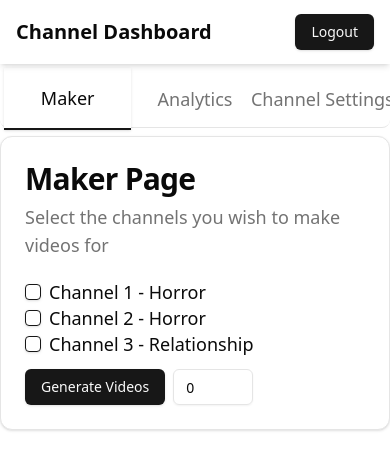
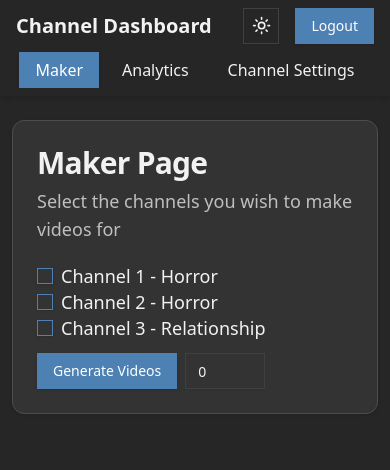
Before and after one commit to OBress/YT-Frontend, a React (Vite) app: page /channel-navigator in a window 390 px wide. Shown: the top 470 px of the page. Built offline with nearby package versions, Linux system fonts and the light colour scheme; sample sign-in values are in the browser's storage.

Commit message:
added light/dark mode as well as better mobile support

```diff
--- a/src/index.css
+++ b/src/index.css
@@ -4,48 +4,47 @@
 
 @layer base {
   :root {
-    --background: 0 0% 100%;
-    --foreground: 0 0% 3.9%;
-    --card: 0 0% 100%;
-    --card-foreground: 0 0% 3.9%;
-    --popover: 0 0% 100%;
-    --popover-foreground: 0 0% 3.9%;
-    --primary: 0 0% 9%;
+    --background: 0 0% 96%;
+    --foreground: 0 0% 9%;
+    --card: 0 0% 94%;
+    --card-foreground: 0 0% 9%;
+    --popover: 0 0% 94%;
+    --popover-foreground: 0 0% 9%;
+    --primary: 210 40% 45%;
     --primary-foreground: 0 0% 98%;
-    --secondary: 0 0% 96.1%;
+    --secondary: 0 0% 88%;
     --secondary-foreground: 0 0% 9%;
-    --muted: 0 0% 96.1%;
-    --muted-foreground: 0 0% 45.1%;
-    --accent: 0 0% 96.1%;
+    --muted: 0 0% 88%;
+    --muted-foreground: 0 0% 45%;
+    --accent: 210 40% 88%;
     --accent-foreground: 0 0% 9%;
-    --destructive: 0 84.2% 60.2%;
+    --destructive: 0 84.2% 55%;
     --destructive-foreground: 0 0% 98%;
-    --border: 0 0% 89.8%;
-    --input: 0 0% 89.8%;
-    --ring: 0 0% 3.9%;
-    --radius: 0.5rem;
+    --border: 0 0% 82%;
+    --input: 0 0% 88%;
+    --ring: 210 40% 45%;
   }
 
   .dark {
-    --background: 0 0% 3.9%;
-    --foreground: 0 0% 98%;
-    --card: 0 0% 3.9%;
-    --card-foreground: 0 0% 98%;
-    --popover: 0 0% 3.9%;
-    --popover-foreground: 0 0% 98%;
-    --primary: 0 0% 98%;
-    --primary-foreground: 0 0% 9%;
-    --secondary: 0 0% 14.9%;
-    --secondary-foreground: 0 0% 98%;
-    --muted: 0 0% 14.9%;
-    --muted-foreground: 0 0% 63.9%;
-    --accent: 0 0% 14.9%;
-    --accent-foreground: 0 0% 98%;
-    --destructive: 0 62.8% 30.6%;
-    --destructive-foreground: 0 0% 98%;
-    --border: 0 0% 14.9%;
-    --input: 0 0% 14.9%;
-    --ring: 0 0% 83.1%;
+    --background: 0 0% 15%;
+    --foreground: 0 0% 95%;
+    --card: 0 0% 20%;
+    --card-foreground: 0 0% 95%;
+    --popover: 0 0% 20%;
+    --popover-foreground: 0 0% 95%;
+    --primary: 210 40% 50%;
+    --primary-foreground: 0 0% 100%;
+    --secondary: 0 0% 30%;
+    --secondary-foreground: 0 0% 100%;
+    --muted: 0 0% 30%;
+    --muted-foreground: 0 0% 75%;
+    --accent: 210 40% 40%;
+    --accent-foreground: 0 0% 100%;
+    --destructive: 0 62.8% 45%;
+    --destructive-foreground: 0 0% 100%;
+    --border: 0 0% 30%;
+    --input: 0 0% 25%;
+    --ring: 210 40% 50%;
   }
 }
 
@@ -58,30 +57,36 @@
   }
 }
 
-/* Customizing scrollbar */
-::-webkit-scrollbar {
+/* Firefox (uncomment to work in Firefox, although other properties will not work!)  */
+/** {
+  scrollbar-width: thin;
+  scrollbar-color: #6F6A75 #DFE9EB;
+}*/
+
+/* Chrome, Edge and Safari */
+*::-webkit-scrollbar {
+  height: 5px;
   width: 10px;
 }
-
-::-webkit-scrollbar-track {
-  background: hsl(var(--scrollbar-track));
+*::-webkit-scrollbar-track {
+  border-radius: 3px;
+  background-color: hsl(var(--secondary));
 }
 
-::-webkit-scrollbar-thumb {
-  background: hsl(var(--scrollbar-thumb));
-  border-radius: 5px;
+*::-webkit-scrollbar-track:hover,
+*::-webkit-scrollbar-track:active {
+  background-color: hsl(var(--muted));
 }
 
-::-webkit-scrollbar-button {
-  display: none;
+*::-webkit-scrollbar-thumb {
+  border-radius: 3px;
+  background-color: hsl(var(--muted-foreground));
 }
 
-::-webkit-scrollbar-thumb:hover {
-  background: hsl(var(--foreground));
+*::-webkit-scrollbar-thumb:hover {
+  background-color: hsl(var(--foreground) / 0.8);
 }
 
-/* For Firefox */
-* {
-  scrollbar-width: thin;
-  scrollbar-color: hsl(var(--scrollbar-thumb)) hsl(var(--scrollbar-track));
+*::-webkit-scrollbar-thumb:active {
+  background-color: hsl(var(--foreground));
 }
--- a/src/main/navigator.tsx
+++ b/src/main/navigator.tsx
@@ -1,11 +1,12 @@
 "use client";
-import React from "react";
+import React, { useState, useEffect } from "react";
 import { Tabs, TabsContent, TabsList, TabsTrigger } from "@/components/ui/tabs";
 import AnalyticsPage from "./analytics/AnalyticsPage";
 import ChannelSettingsPage from "./channeloptions/ChannelSettingsPage";
 import MakerPage from "./maker/MakerPage";
 import { useNavigate } from "react-router-dom";
 import { Button } from "@/components/ui/button";
+import { Sun, Moon } from "lucide-react";
 
 interface ChannelNavigatorProps {
   onLogout: () => void;
@@ -13,58 +14,82 @@ interface ChannelNavigatorProps {
 
 const ChannelNavigator: React.FC<ChannelNavigatorProps> = ({ onLogout }) => {
   const navigate = useNavigate();
+  const [isDarkMode, setIsDarkMode] = useState(true);
+  const [activeTab, setActiveTab] = useState("maker");
+
+  useEffect(() => {
+    document.documentElement.classList.add("dark");
+  }, []);
 
   const handleLogout = () => {
     onLogout();
     navigate("/login");
   };
 
+  const toggleDarkMode = () => {
+    setIsDarkMode(!isDarkMode);
+    document.documentElement.classList.toggle("dark");
+  };
+
   return (
-    <div className="flex flex-col min-h-screen">
+    <div className={`flex flex-col min-h-screen ${isDarkMode ? "dark" : ""}`}>
       <div className="sticky top-0 z-20 bg-background shadow-md">
-        <div className="flex justify-between items-center px-4 h-16">
-          <h1 className="text-xl font-bold">Channel Dashboard</h1>
-          <Button onClick={handleLogout} className="ml-4">
-            Logout
-          </Button>
+        <div className="flex flex-col sm:flex-row justify-between items-center px-4 py-2">
+          <div className="flex justify-between items-center w-full sm:w-auto">
+            <h1 className="text-xl font-bold">Channel Dashboard</h1>
+            <div className="flex items-center space-x-4 sm:hidden">
+              <Button onClick={toggleDarkMode} variant="outline" size="icon">
+                {isDarkMode ? (
+                  <Sun className="h-[1.2rem] w-[1.2rem]" />
+                ) : (
+                  <Moon className="h-[1.2rem] w-[1.2rem]" />
+                )}
+              </Button>
+              <Button onClick={handleLogout}>Logout</Button>
+            </div>
+          </div>
+          <div className="flex justify-around sm:justify-center items-center mt-2 sm:mt-0 w-full sm:w-auto overflow-x-auto sm:overflow-x-visible">
+            <Button
+              onClick={() => setActiveTab("maker")}
+              variant={activeTab === "maker" ? "default" : "ghost"}
+              className="text-base sm:text-lg py-2 px-4 sm:py-3 sm:px-6 flex-shrink-0"
+            >
+              Maker
+            </Button>
+            <Button
+              onClick={() => setActiveTab("analytics")}
+              variant={activeTab === "analytics" ? "default" : "ghost"}
+              className="text-base sm:text-lg py-2 px-4 sm:py-3 sm:px-6 flex-shrink-0"
+            >
+              Analytics
+            </Button>
+            <Button
+              onClick={() => setActiveTab("settings")}
+              variant={activeTab === "settings" ? "default" : "ghost"}
+              className="text-base sm:text-lg py-2 px-4 sm:py-3 sm:px-6 flex-shrink-0"
+            >
+              Channel Settings
+            </Button>
+          </div>
+          <div className="hidden sm:flex items-center space-x-4">
+            <Button onClick={toggleDarkMode} variant="outline" size="icon">
+              {isDarkMode ? (
+                <Sun className="h-[1.2rem] w-[1.2rem]" />
+              ) : (
+                <Moon className="h-[1.2rem] w-[1.2rem]" />
+              )}
+            </Button>
+            <Button onClick={handleLogout}>Logout</Button>
+          </div>
         </div>
       </div>
-      <Tabs
-        defaultValue="maker"
-        className="w-full max-w-6xl mx-auto flex-grow flex flex-col"
-      >
-        <TabsList className="w-full h-16 grid grid-cols-3 bg-background z-10 border-b">
-          <TabsTrigger
-            value="maker"
-            className="text-lg py-4 rounded-none data-[state=active]:border-b-2 data-[state=active]:border-primary"
-          >
-            Maker
-          </TabsTrigger>
-          <TabsTrigger
-            value="analytics"
-            className="text-lg py-4 rounded-none data-[state=active]:border-b-2 data-[state=active]:border-primary"
-          >
-            Analytics
-          </TabsTrigger>
-          <TabsTrigger
-            value="settings"
-            className="text-lg py-4 rounded-none data-[state=active]:border-b-2 data-[state=active]:border-primary"
-          >
-            Channel Settings
-          </TabsTrigger>
-        </TabsList>
-        <div className="flex-grow overflow-auto">
-          <TabsContent value="maker" className="h-full">
-            <MakerPage />
-          </TabsContent>
-          <TabsContent value="analytics" className="h-full">
-            <AnalyticsPage />
-          </TabsContent>
-          <TabsContent value="settings" className="h-full">
-            <ChannelSettingsPage />
-          </TabsContent>
+      <div className="flex-grow overflow-auto">
+        <div className="max-w-7xl mx-auto px-3 sm:px-5 lg:px-0 py-6">
+          {activeTab === "maker" && <MakerPage />}
+          {activeTab === "analytics" && <AnalyticsPage />}
+          {activeTab === "settings" && <ChannelSettingsPage />}
         </div>
-      </Tabs>
+      </div>
     </div>
   );
 };
```
